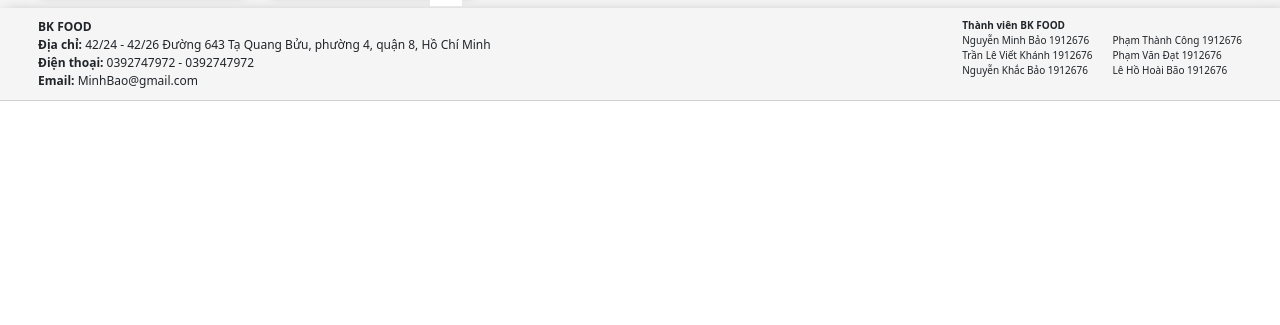
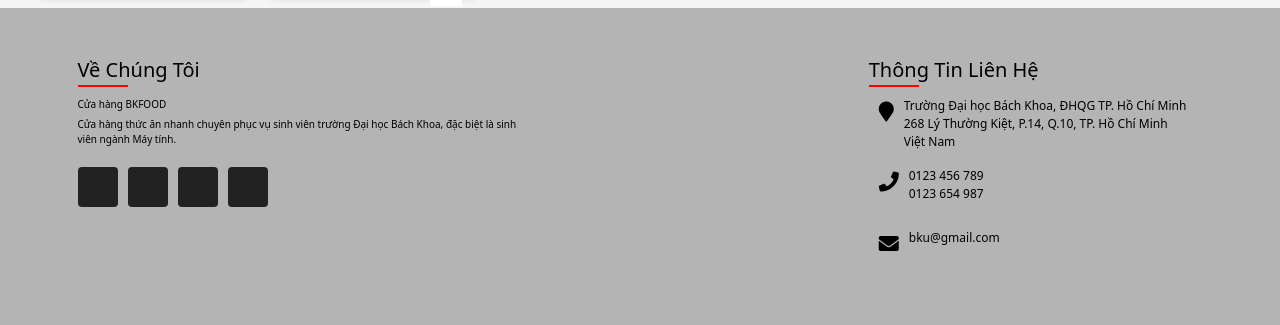
Before and after one commit to khanhtran01/Restaurant_System, a PHP site: page / in a window 1280 px wide. Shown: the part 790-1115 px from the top of the page. Before the commit the page ends 891 px from the top, so only its background shows below. Run offline with PHP 8.4, Linux system fonts and the light colour scheme; the visitor is signed in with stand-in values (Sample User, id 1); data comes from the database, SQL or seed files in the repository; data that the repository does not hold is empty; some libraries are stand-ins or nearby versions.

Commit message:
Cập nhật footer mới
Co-Authored-By: Nguyễn Minh Bảo <85435173+minhbao20052001@users.noreply.github.com>

```diff
--- a/mvc/views/blocks/footer.php
+++ b/mvc/views/blocks/footer.php
@@ -10,7 +10,7 @@
 
     </div>
 </div> -->
-<style>
+<!-- <style>
 .footer_page{
     background-color: #f5f5f5;
     width: 100%;
@@ -65,4 +65,246 @@
         </div>
 
     </div>
-</div>
+</div> -->
+<!-- <div class="footer_page">
+    <div class="info">
+        <div class="info-title"><strong>BK FOOD</strong></div>
+        <div class="info-location"><strong>Địa chỉ:</strong> 42/24 - 42/26 Đường 643 Tạ Quang Bửu, phường 4, quận 8, Hồ Chí Minh</div>
+        <div class="info-phone"><strong>Điện thoại: </strong> 0392747972 - 0392747972</div>
+        <div class="info-email"><strong>Email: </strong>MinhBao@gmail.com</div>
+    </div>
+    <div class="member">
+
+    </div>
+</div> -->
+
+<!-- NEW FOOTER -->
+
+<style>
+    .footer_page{
+        background-color: #f5f5f5;
+        width: 100%;
+    }
+    .info{
+        margin: 10px;
+        font-size: 12px;
+    }
+    .footer_content{
+        width: 100%;
+        display: flex;
+        justify-content: space-between;
+    }
+    .member{
+        display:flex;
+    }
+    .member_1{
+        margin: 10px;
+    }
+    .member_2{
+        margin: 10px;
+        margin-top: 25px;
+    }
+    .item_list{
+        margin-bottom: 15px;
+    }
+
+/*  */
+
+    * {
+        margin: 0;
+        box-sizing: border-box;
+    }
+
+    footer {
+        position: relative;
+        width: 100%;
+        height: auto;
+        padding: 50px 100px;
+        background: rgb(180, 180, 180);;
+        display: flex;
+        justify-content: space-between;
+        flex-wrap: wrap;
+    }
+
+    footer .container {
+        display: flex;
+        justify-content: space-between;
+        flex-wrap: wrap;
+        flex-direction: row;
+    }
+
+    footer .container .noi-dung{
+        margin-right: 30px;
+    }
+
+    footer  .container .noi-dung.about{
+        width:40%;
+    }
+
+    footer .container .noi-dung.about h2{
+        position: relative;
+        color: black;
+        font-weight: 500;
+        margin-bottom: 15px;
+    }
+    footer .container .noi-dung.about h2:before{
+        content: '';
+        position: absolute;
+        bottom: -5px;
+        left: 0;
+        width: 50px;
+        height: 2px;
+        background: #f00;
+    }
+    footer .container .noi-dung.about p{
+        color: black;
+    }
+    /*Thiết Lập Cho Thành Phần Icon Mạng Xã Hội*/
+    .social-icon{
+        margin-top: 20px;
+        padding-left: 0;
+        display: flex;
+    }
+    .social-icon li {
+        list-style: none;
+    }
+    .social-icon li a{
+        display: inline-block;
+        width: 40px;
+        height: 40px;
+        background: #222;
+        display: flex;
+        justify-content: center;
+        align-items: center;
+        margin-right: 10px;
+        text-decoration: none;
+        border-radius: 4px;
+    }
+
+    .social-icon li a:hover{
+        background: #f00;
+    }
+
+    .social-icon li a .fa{
+        color: white;
+        font-size: 20px;
+    }
+
+    .links h2{
+        position: relative;
+        color: black;
+        font-weight: 500;
+        margin-bottom: 15px;
+    }
+
+    .links h2{
+        position: relative;
+        color: black;
+        font-weight: 500;
+        margin-bottom: 15px;
+    }
+    .links h2::before{
+        content: '';
+        position: absolute;
+        bottom: -5px;
+        left: 0;
+        width: 50px;
+        height: 2px;
+        background: #f00;
+    }
+    .links{
+    position: relative;
+    width: 25%;
+    }
+
+    .links ul li{
+        list-style: none;
+    }
+
+    .links ul li a{
+        color: black;
+        text-decoration: none;
+        margin-bottom: 10px;
+        display: inline-block;
+    }
+    .links ul li a:hover{
+        color: black;
+    }
+
+    .contact h2{
+        position: relative;
+        color: black;
+        font-weight: 500;
+        margin-bottom: 15px;
+    }
+    .contact h2::before{
+        content: '';
+        position: absolute;
+        bottom: -5px;
+        left: 0;
+        width: 50px;
+        height: 2px;
+        background: #f00;
+    }
+    .contact{
+        width: calc(35% - 60px);
+        margin-right: 0 !important;
+    }
+    .contact .info{
+        position: relative;
+    }
+
+    .contact .info li{
+        display: flex;
+        margin-bottom: 16px;
+    }
+    .contact .info li span:nth-child(1) {
+        color: black;
+        font-size: 20px;
+        margin-right: 10px;
+    }
+    .contact .info li span{
+        color: black;
+    }
+    .contact .info li a{
+        color: black;
+        text-decoration: none;
+    }
+</style>
+<footer style="padding-left: 50px; padding-right: 50px;">
+    <div class="container">
+        <div class="noi-dung about">
+            <h2>Về Chúng Tôi</h2>
+            <p style="margin-bottom: 5px;">Cửa hàng BKFOOD</p>
+            <p>Cửa hàng thức ăn nhanh chuyên phục vụ sinh viên trường Đại học Bách Khoa, đặc biệt là sinh viên ngành Máy tính.</p>
+            <ul class="social-icon">
+                <li><a href=""><i class="fa fa-facebook"></i></a></li>
+                <li><a href=""><i class="fa fa-twitter"></i></a></li>
+                <li><a href=""><i class="fa fa-instagram"></i></a></li>
+                <li><a href=""><i class="fa fa-youtube-play"></i></a></li>
+            </ul>
+        </div>
+
+        <div class="noi-dung contact">
+            <h2>Thông Tin Liên Hệ</h2>
+            <ul class="info" style="padding-left: 0px;">
+                <li>
+                    <span><i class="fa fa-map-marker"></i></span>
+                    <span>Trường Đại học Bách Khoa, ĐHQG TP. Hồ Chí Minh<br />
+                    268 Lý Thường Kiệt, P.14, Q.10, TP. Hồ Chí Minh<br />
+                    Việt Nam</span>
+                </li>
+                <li>
+                    <span><i class="fa fa-phone"></i></span>
+                        <p><a href="#">0123 456 789</a>
+                        <br />
+                        <a href="#">0123 654 987</a></p>
+                </li>
+                <li>
+                    <span><i class="fa fa-envelope"></i></span>
+                    <p><a href="#">bku@gmail.com</a></p>
+                </li>
+            </ul>
+        </div>
+    </div>
+</footer>
```
